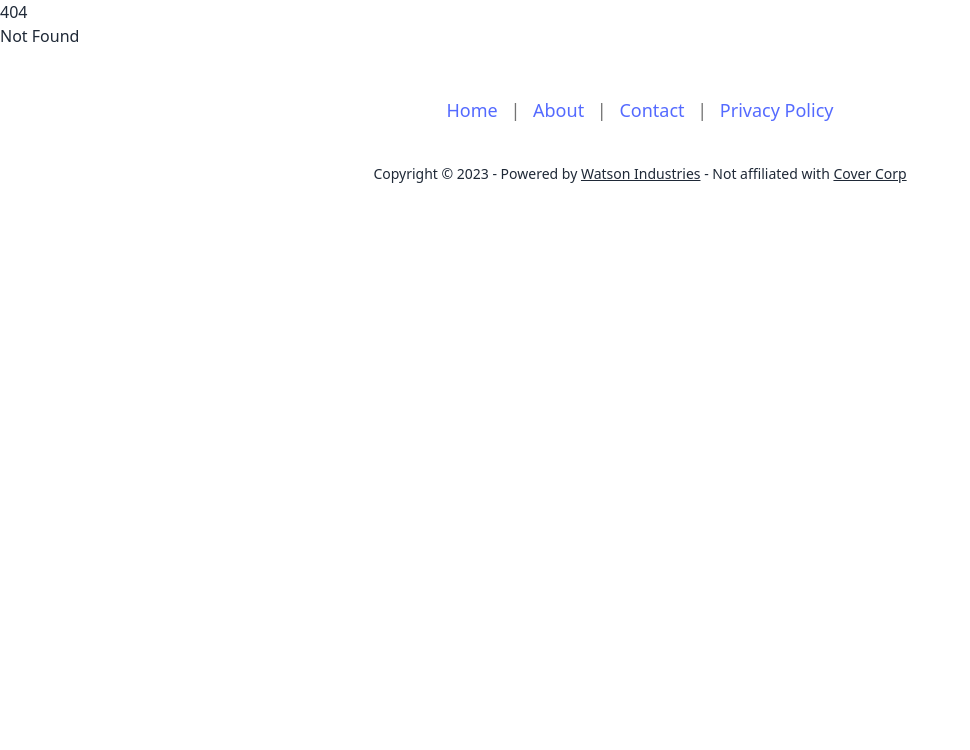
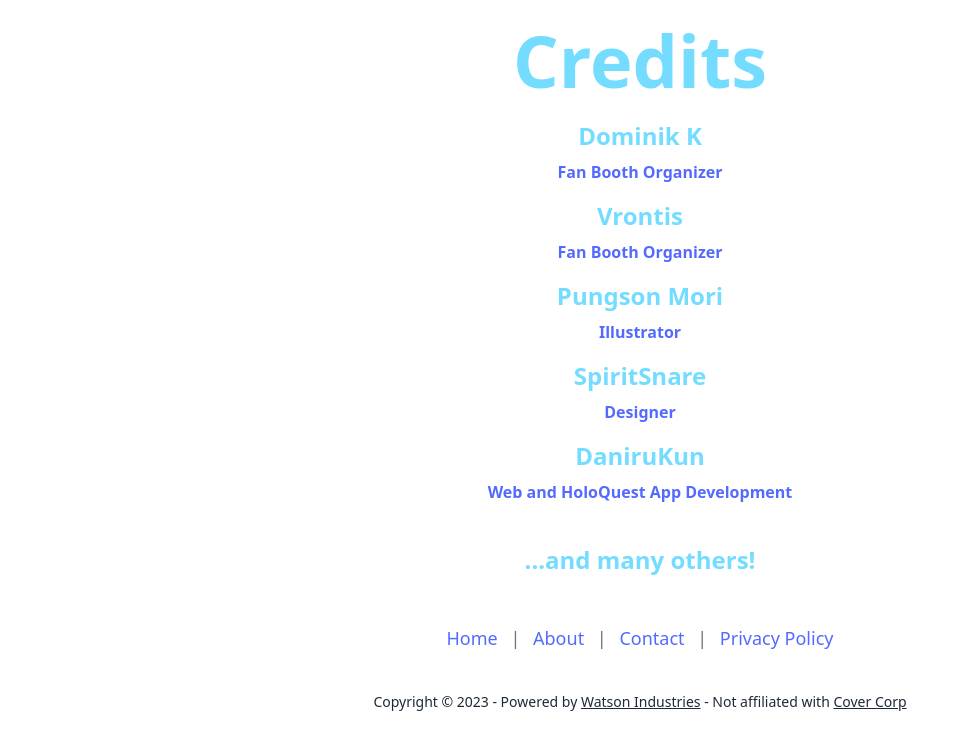
Before and after one commit to watsonindustries/hololivefanbooth, a SvelteKit app: page /credits in a window 1280 px wide. Before the commit this address had no page. Shown: the top 750 px of the page, without its empty margins (0-970 px from the left). Built offline with nearby package versions, Linux system fonts and the light colour scheme.

Commit message:
Add credits page

```diff
--- /dev/null
+++ b/src/routes/credits/+page.svelte
@@ -0,0 +1,34 @@
+<script lang="ts">
+	const credits = [
+		{ name: 'Dominik K', role: 'Fan Booth Organizer', link: 'https://twitter.com/Dominik_KFBeats' },
+		{ name: 'Vrontis', role: 'Fan Booth Organizer', link: 'https://vrontis.dev' },
+		{ name: 'Pungson Mori', role: 'Illustrator', link: 'https://twitter.com/333aalloonnHD' },
+		{ name: 'SpiritSnare', role: 'Designer', link: 'https://twitter.com/Spiritsnare' },
+		{
+			name: 'DaniruKun',
+			role: 'Web and HoloQuest App Development',
+			link: 'https://twitter.com/DaniruKun'
+		}
+	];
+</script>
+
+<svelte:head>
+	<title>Hololive Fan Booth - Credits</title>
+	<meta name="description" content="Credits to people that helped with the booth." />
+</svelte:head>
+
+<h1 class="text-7xl text-primary font-bold text-center my-6">Credits</h1>
+
+<div class="space-y-4">
+	{#each credits as { name, role, link }}
+		<div class="flex flex-col items-center justify-center space-y-2">
+			<a
+				href={link}
+				class="text-2xl font-semibold text-primary transition-colors hover:text-primary-focus"
+				>{name}</a>
+			<p class="font-semibold text-secondary">{role}</p>
+		</div>
+	{/each}
+	<br />
+	<p class="text-2xl font-semibold text-primary text-center">...and many others!</p>
+</div>
```
